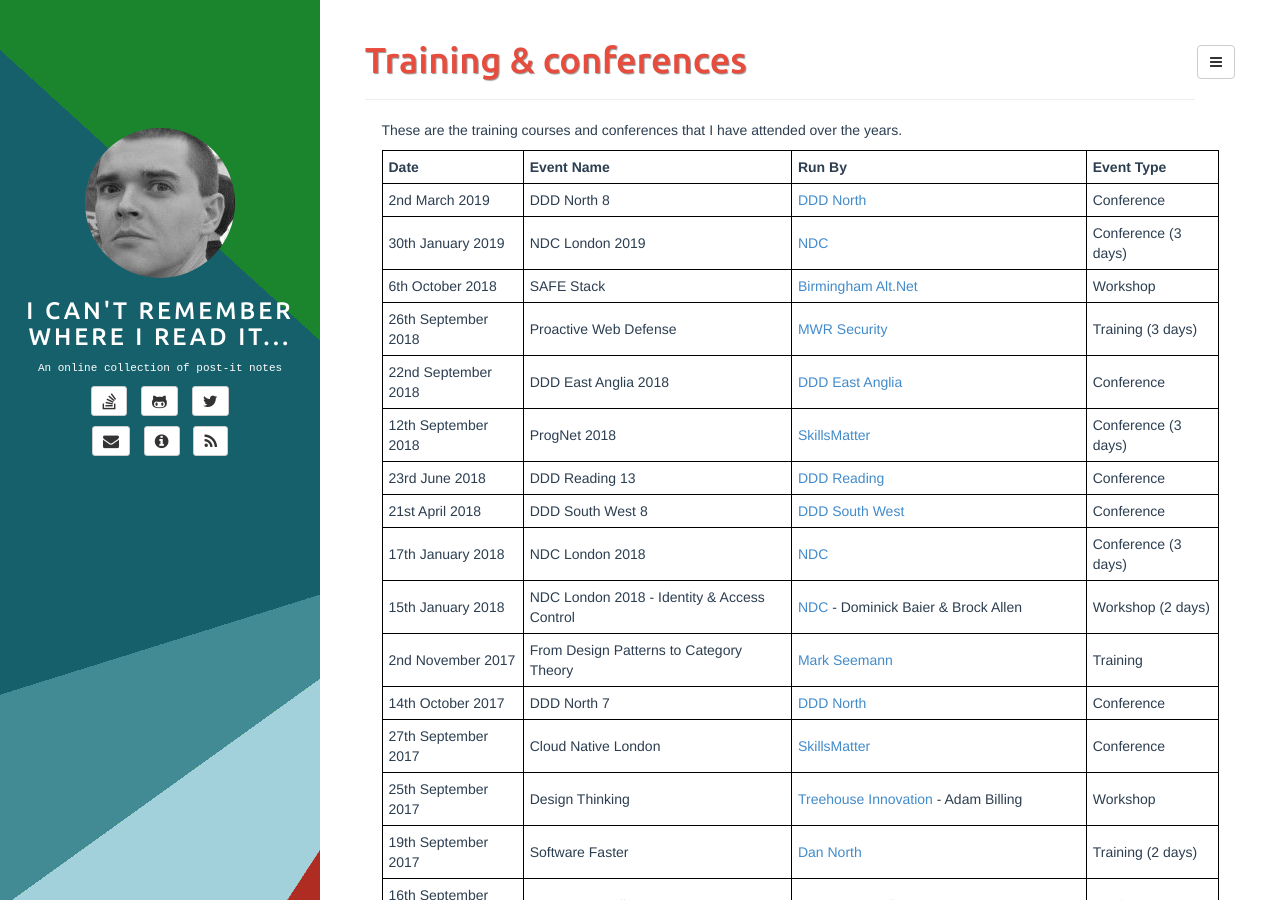
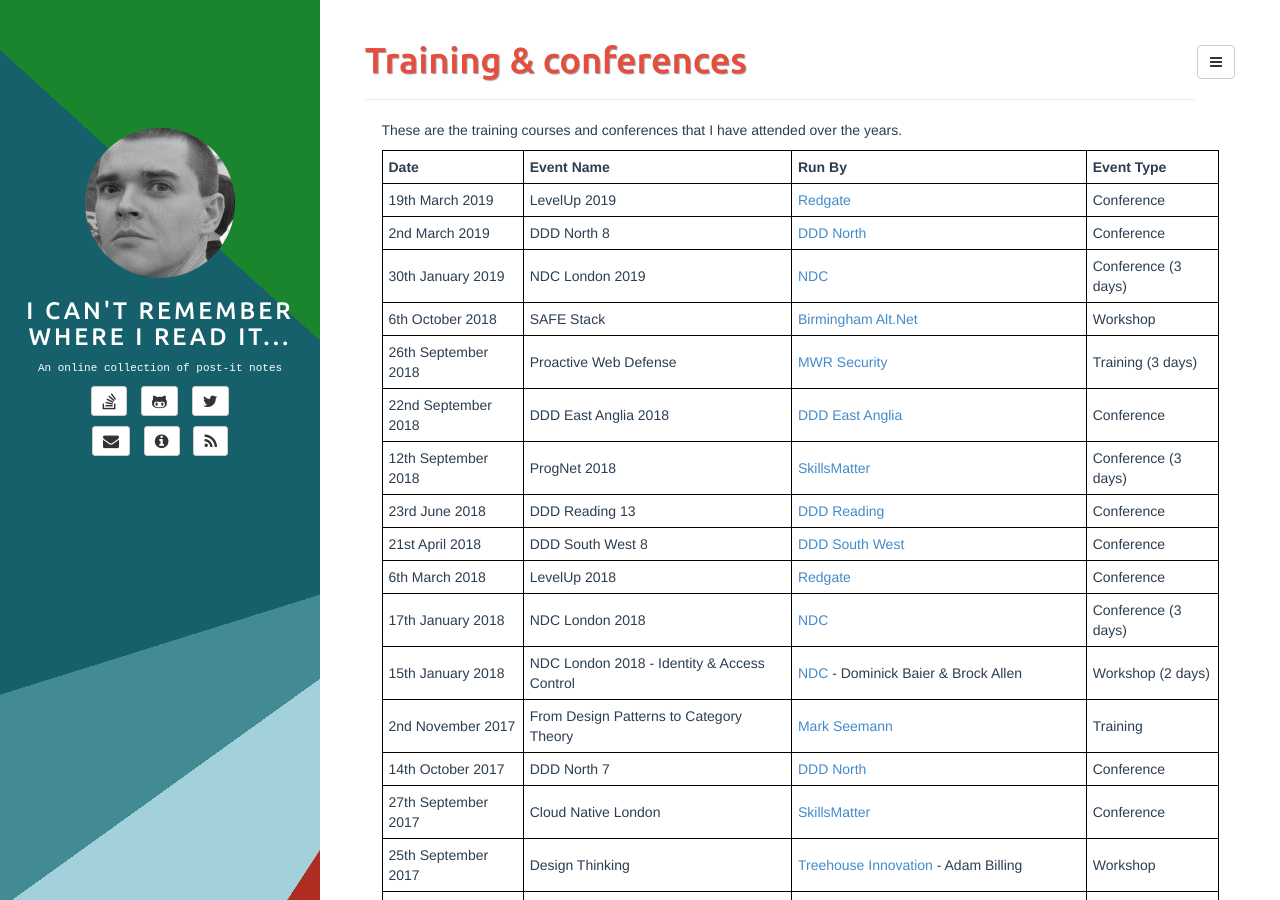
Before and after one commit to adrianbanks/adrianbanks.github.io, a Jekyll site: the page built from training.md, in a window 1280 px wide and 900 px high. Built offline with Jekyll 4.4.1, drawn with Linux system fonts in a browser that asks for light colours.

Commit message:
Add LevelUp conferences attendance

```diff
--- a/training.md
+++ b/training.md
@@ -7,6 +7,7 @@ These are the training courses and conferences that I have attended over the yea
 
 | **Date**            | **Event Name**                                     | **Run By**                                               | **Event Type**      |
 | ------------------- | -------------------------------------------------- | -------------------------------------------------------- | ------------------- |
+| 19th March 2019     | LevelUp 2019                                       | [Redgate][22]                                            | Conference          |
 | 2nd March 2019      | DDD North 8                                        | [DDD North][3]                                           | Conference          |
 | 30th January 2019   | NDC London 2019                                    | [NDC][9]                                                 | Conference (3 days) |
 | 6th October 2018    | SAFE Stack                                         | [Birmingham Alt.Net][21]                                 | Workshop            |
@@ -15,6 +16,7 @@ These are the training courses and conferences that I have attended over the yea
 | 12th September 2018 | ProgNet 2018                                       | [SkillsMatter][6]                                        | Conference (3 days) |
 | 23rd June 2018      | DDD Reading 13                                     | [DDD Reading][1]                                         | Conference          |
 | 21st April 2018     | DDD South West 8                                   | [DDD South West][2]                                      | Conference          |
+| 6th March 2018      | LevelUp 2018                                       | [Redgate][22]                                            | Conference          |
 | 17th January 2018   | NDC London 2018                                    | [NDC][9]                                                 | Conference (3 days) |
 | 15th January 2018   | NDC London 2018 - Identity & Access Control        | [NDC][9] - Dominick Baier & Brock Allen                  | Workshop (2 days)   |
 | 2nd November 2017   | From Design Patterns to Category Theory            | [Mark Seemann][19]                                       | Training            |
```
Also changed, not shown: other parts of training.md (+1 -0 lines).
